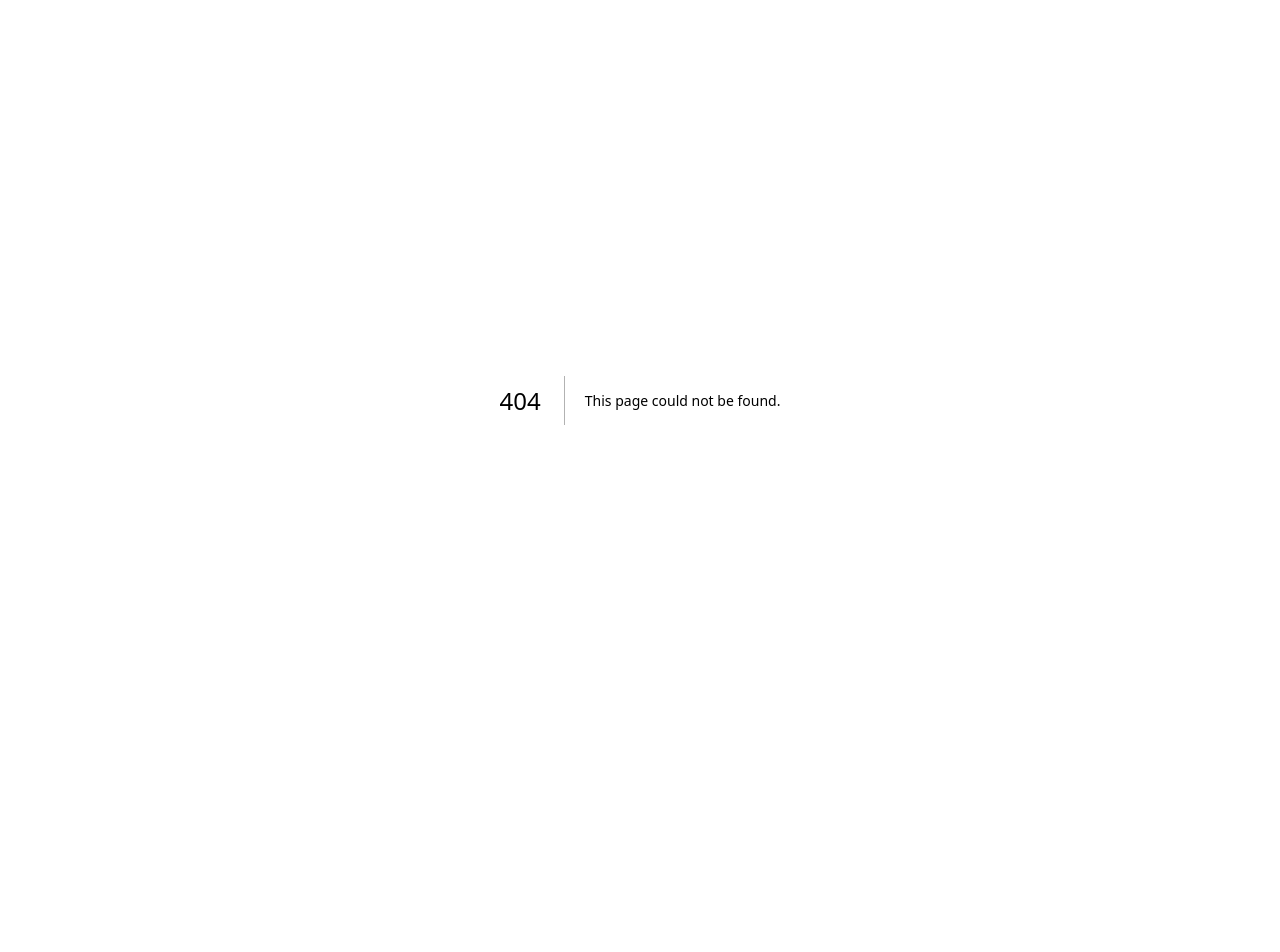
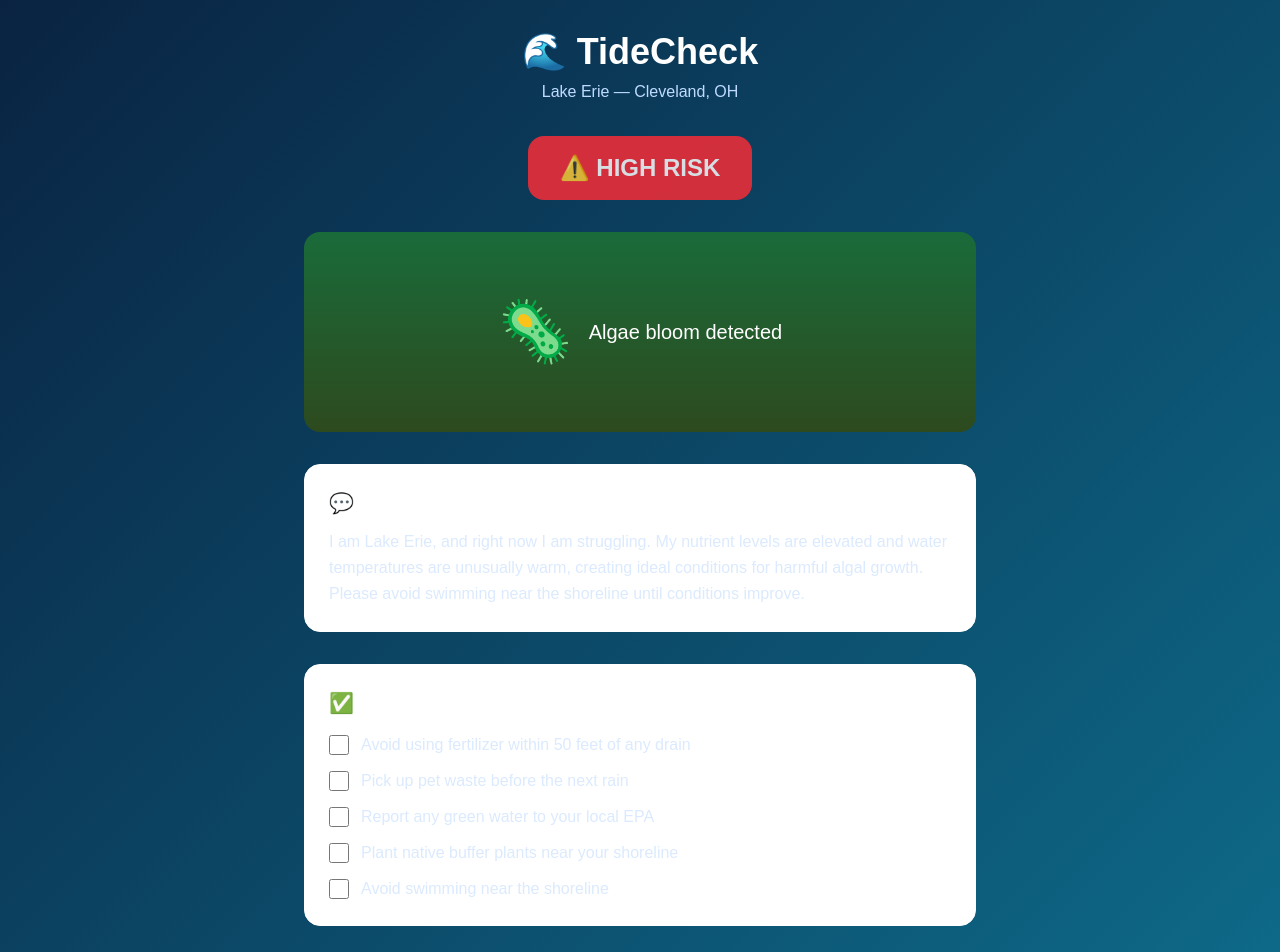
Before and after one commit to awarrierkarate183-rgb/TideCheck, a Next.js app: page /dashboard in a window 1280 px wide. Before the commit this address had no page. Shown: the top 952 px of the page. Before the commit the page ends 800 px from the top, so only its background shows below. Built offline with nearby package versions, Linux system fonts and the light colour scheme.

Commit message:
dashboard page done

```diff
--- /dev/null
+++ b/app/dashboard/page.tsx
@@ -0,0 +1,56 @@
+export default function Dashboard() {
+  return (
+    <main className="min-h-screen p-8" style={{background: "linear-gradient(135deg, #0A2342 0%, #0E6B8A 100%)"}}>
+
+      {/* Header */}
+      <div className="text-center mb-8">
+        <h1 className="text-4xl font-bold text-white mb-2">🌊 TideCheck</h1>
+        <p className="text-blue-200">Lake Erie — Cleveland, OH</p>
+      </div>
+
+      {/* Risk Badge */}
+      <div className="flex justify-center mb-8">
+        <div className="bg-red-500 text-white text-2xl font-bold px-8 py-4 rounded-2xl animate-pulse">
+          ⚠️ HIGH RISK
+        </div>
+      </div>
+
+      {/* Animated Water Graphic */}
+      <div className="max-w-2xl mx-auto mb-8 rounded-2xl overflow-hidden" style={{height: "200px", background: "linear-gradient(180deg, #1a6b3a 0%, #2d4a1e 100%)"}}>
+        <div className="w-full h-full flex items-center justify-center">
+          <p className="text-green-200 text-6xl">🦠</p>
+          <p className="text-white text-xl ml-4">Algae bloom detected</p>
+        </div>
+      </div>
+
+      {/* AI Summary Card */}
+      <div className="max-w-2xl mx-auto mb-8 bg-white bg-opacity-10 rounded-2xl p-6 border border-white border-opacity-20">
+        <h2 className="text-white text-xl font-bold mb-3">💬 Water Report</h2>
+        <p className="text-blue-100 leading-relaxed">
+          I am Lake Erie, and right now I am struggling. My nutrient levels are elevated and water temperatures are unusually warm, creating ideal conditions for harmful algal growth. Please avoid swimming near the shoreline until conditions improve.
+        </p>
+      </div>
+
+      {/* Action Checklist */}
+      <div className="max-w-2xl mx-auto mb-8 bg-white bg-opacity-10 rounded-2xl p-6 border border-white border-opacity-20">
+        <h2 className="text-white text-xl font-bold mb-4">✅ What You Can Do This Week</h2>
+        <div className="flex flex-col gap-3">
+          {["Avoid using fertilizer within 50 feet of any drain", "Pick up pet waste before the next rain", "Report any green water to your local EPA", "Plant native buffer plants near your shoreline", "Avoid swimming near the shoreline"].map((action, i) => (
+            <label key={i} className="flex items-center gap-3 text-blue-100 cursor-pointer">
+              <input type="checkbox" className="w-5 h-5 rounded" />
+              {action}
+            </label>
+          ))}
+        </div>
+      </div>
+
+      {/* Back Button */}
+      <div className="flex justify-center">
+        <a href="/" className="text-blue-200 border border-blue-300 border-opacity-40 px-6 py-2 rounded-xl hover:bg-white hover:bg-opacity-10 transition-all">
+          ← Check Another ZIP
+        </a>
+      </div>
+
+    </main>
+  );
+}
```
